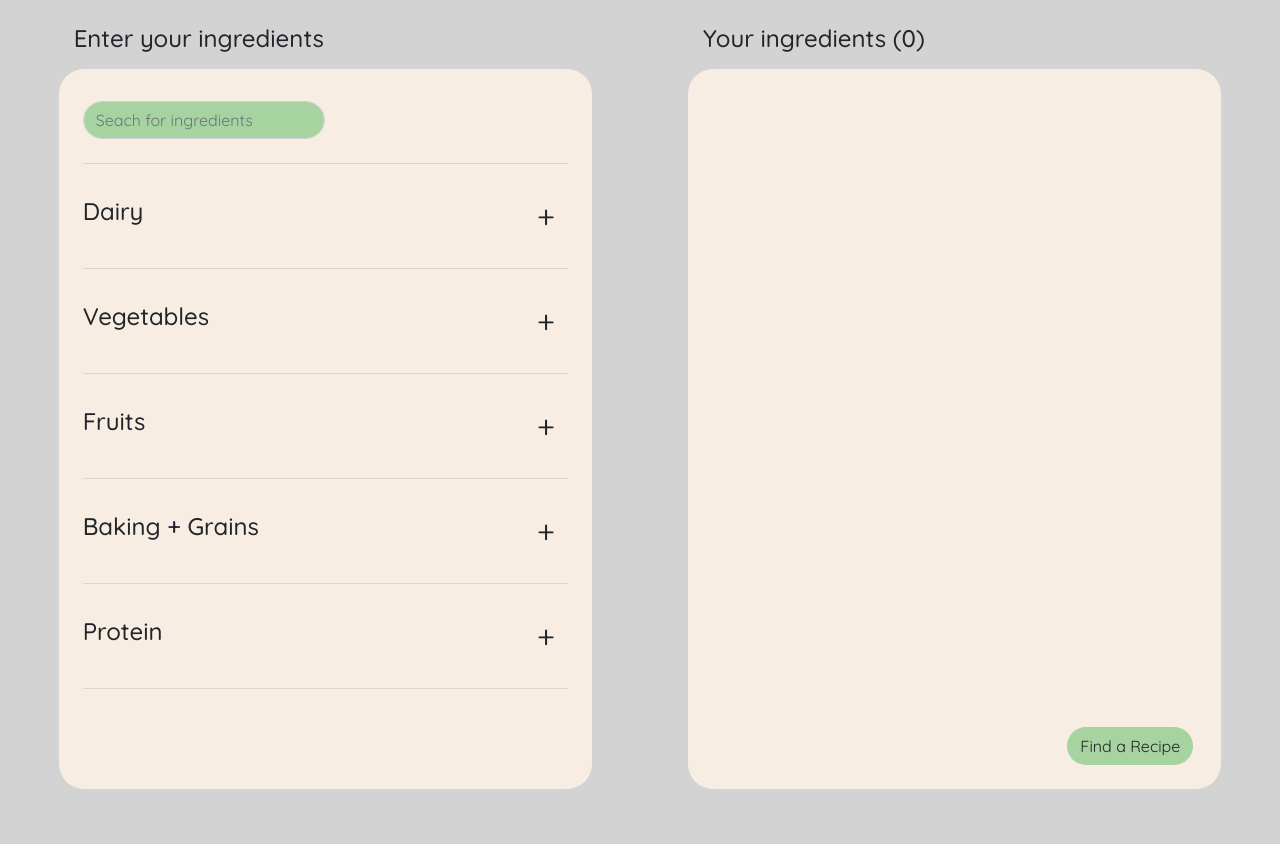
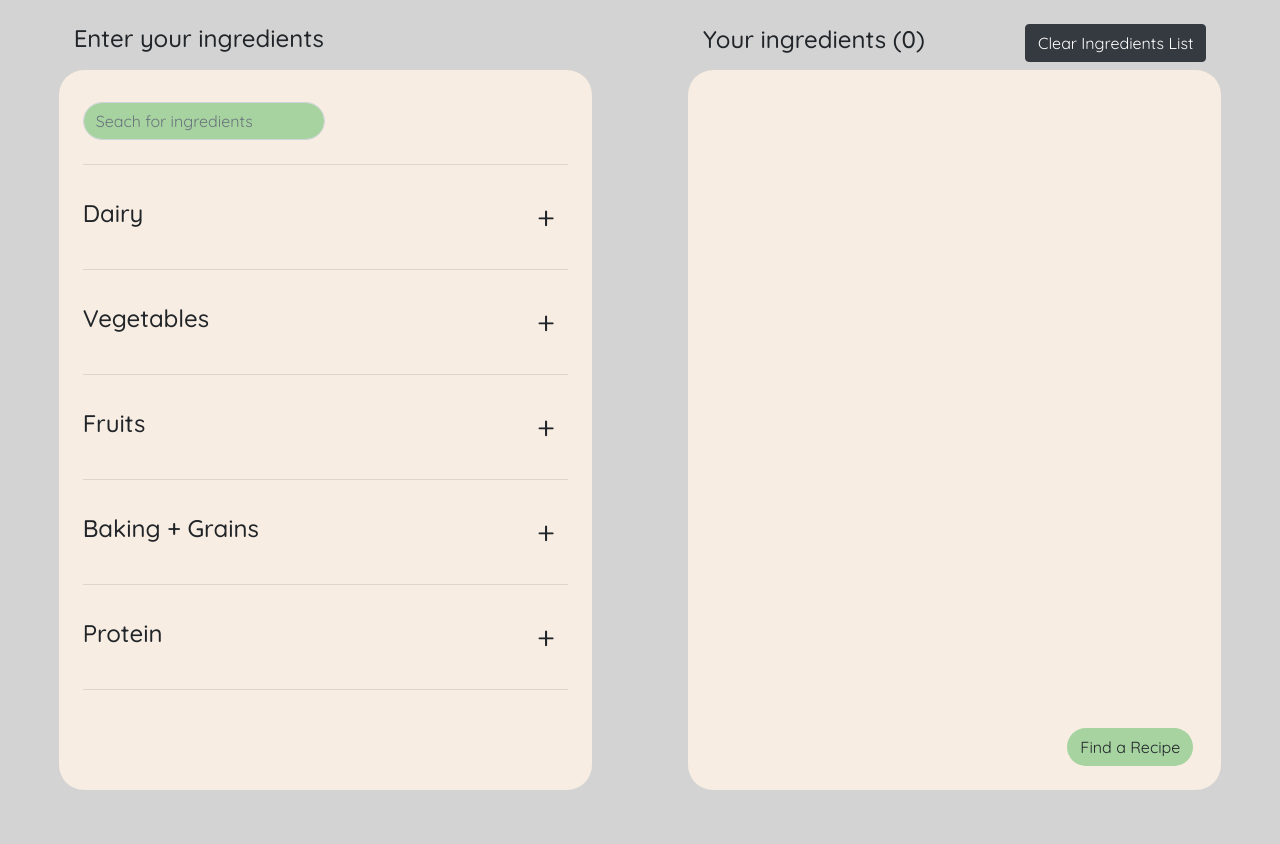
Before and after one commit to kuhusharma/cs160finalproject, a Django app: page /chefsupport/ in a window 1280 px wide. Shown: the part 56-900 px from the top of the page. Run offline with Django 3.2, Linux system fonts and the light colour scheme; some libraries are stand-ins or nearby versions.

Commit message:
clear list

```diff
--- a/chefsupport/templates/homescreen.html
+++ b/chefsupport/templates/homescreen.html
@@ -150,7 +150,10 @@
 				<div class="h4">Enter your ingredients</div>
 			</div>
 			<div class="col-5 mt-4 ml-5">
-				<div class="h4">Your ingredients (<span id="counter" class="h4">0</span>)</div>
+				<div class="d-flex align-items-center">
+					<div class="h4">Your ingredients (<span id="counter" class="h4">0</span>)</div>
+					<button type="button" class='btn btn-dark ml-auto' onclick="clearIngredients()">Clear Ingredients List</button>
+				</div>
 			</div>
 		</div>
 		<div class="row justify-content-center">
@@ -327,6 +330,13 @@
 
 		});
 	});
+
+	function clearIngredients() {
+		var ul = document.getElementById("ingredients-list");
+		ul.innerHTML = "";
+		document.getElementById("counter").innerHTML = 0;
+	}
+
 	</script>
 </body>
 </html>
```
